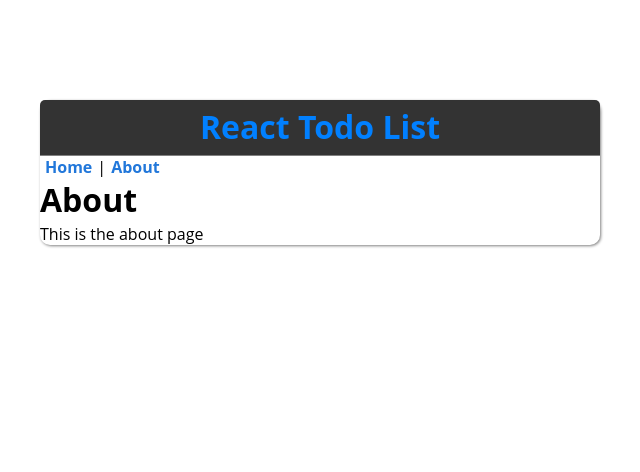
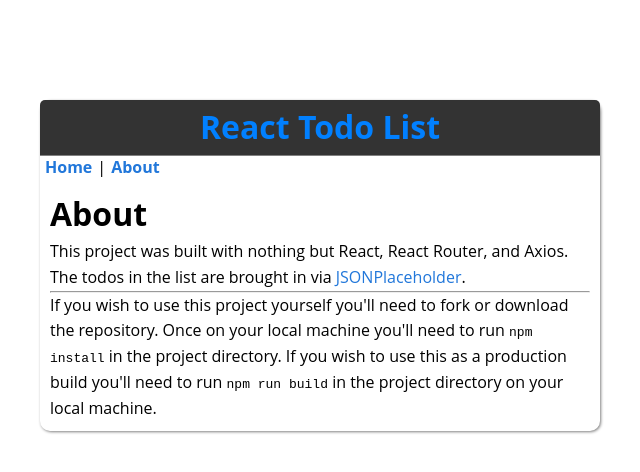
Before and after one commit to JS-goose/react-todo-list, a React (Create React App) app: page /about in a window 1280 px wide. Shown: the top 472 px of the page, without its empty margins (320-960 px from the left). Built offline with nearby package versions, Linux system fonts and the light colour scheme; no server answers.

Commit message:
added content and basic styling on About page

```diff
--- a/src/components/pages/About.js
+++ b/src/components/pages/About.js
@@ -1,10 +1,31 @@
-import React from 'react';
+import React from "react";
 
 export default function About() {
-    return (
-        <React.Fragment>
-            <h1>About</h1>
-            <p>This is the about page</p>
-        </React.Fragment>
-    )
+  return (
+    <div style={containerStyle}>
+      <h1>About</h1>
+      <p>
+        This project was built with nothing but React, React Router, and Axios. The todos in the
+        list are brought in via{" "}
+        <a href="https://jsonplaceholder.typicode.com/" target="_blank" rel="noopener noreferrer">
+          JSONPlaceholder
+        </a>
+        .
+      </p>
+      <hr />
+      <p>
+        If you wish to use this project yourself you'll need to fork or download the repository.
+        Once on your local machine you'll need to run <code>npm install</code> in the project
+        directory. If you wish to use this as a production build you'll need to run{" "}
+        <code>npm run build</code> in the project directory on your local machine.
+      </p>
+    </div>
+  );
 }
+
+const containerStyle = {
+    display: 'flex',
+    flexDirection: 'column',
+    padding: '10px',
+    lineHeight: '1.6',
+}
```
